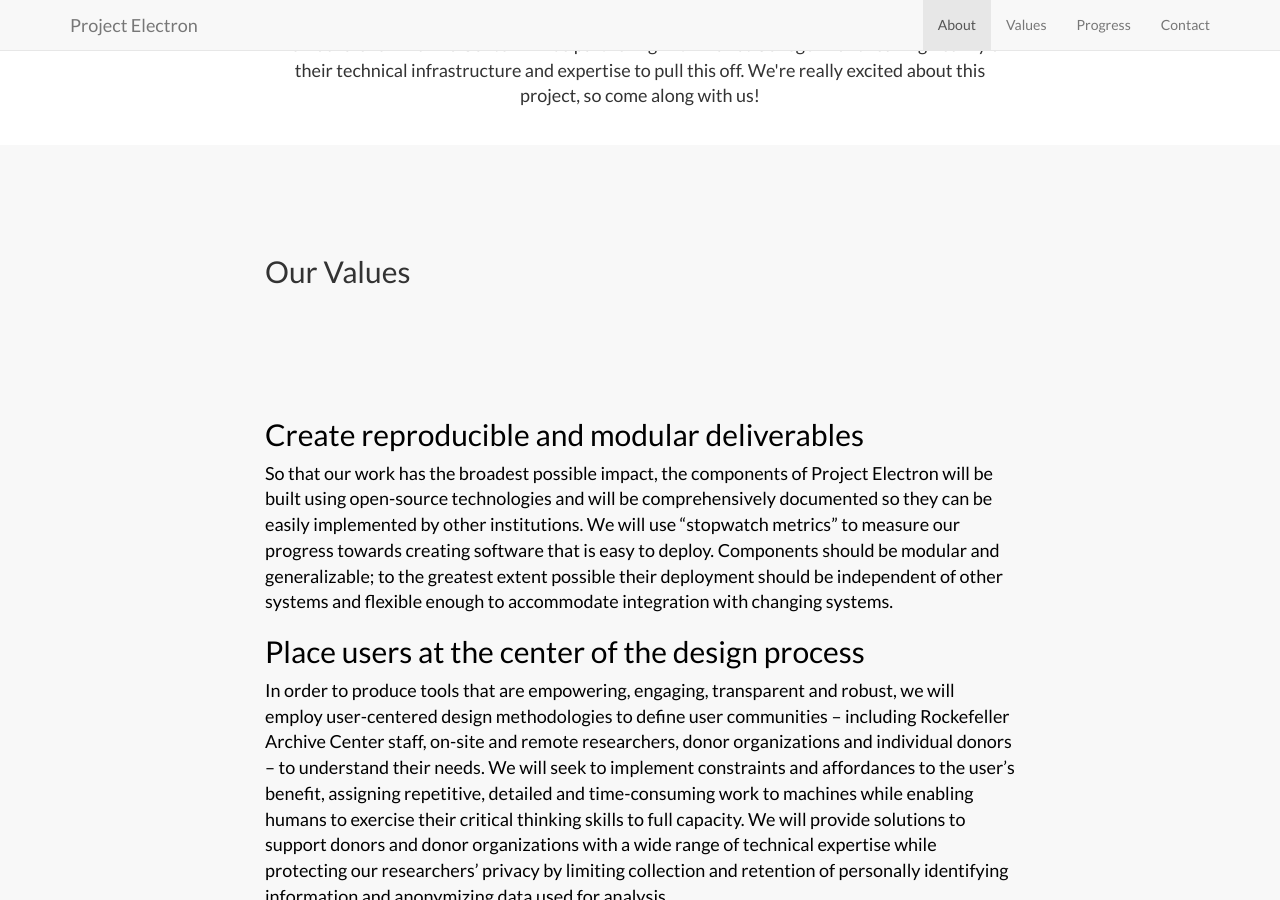
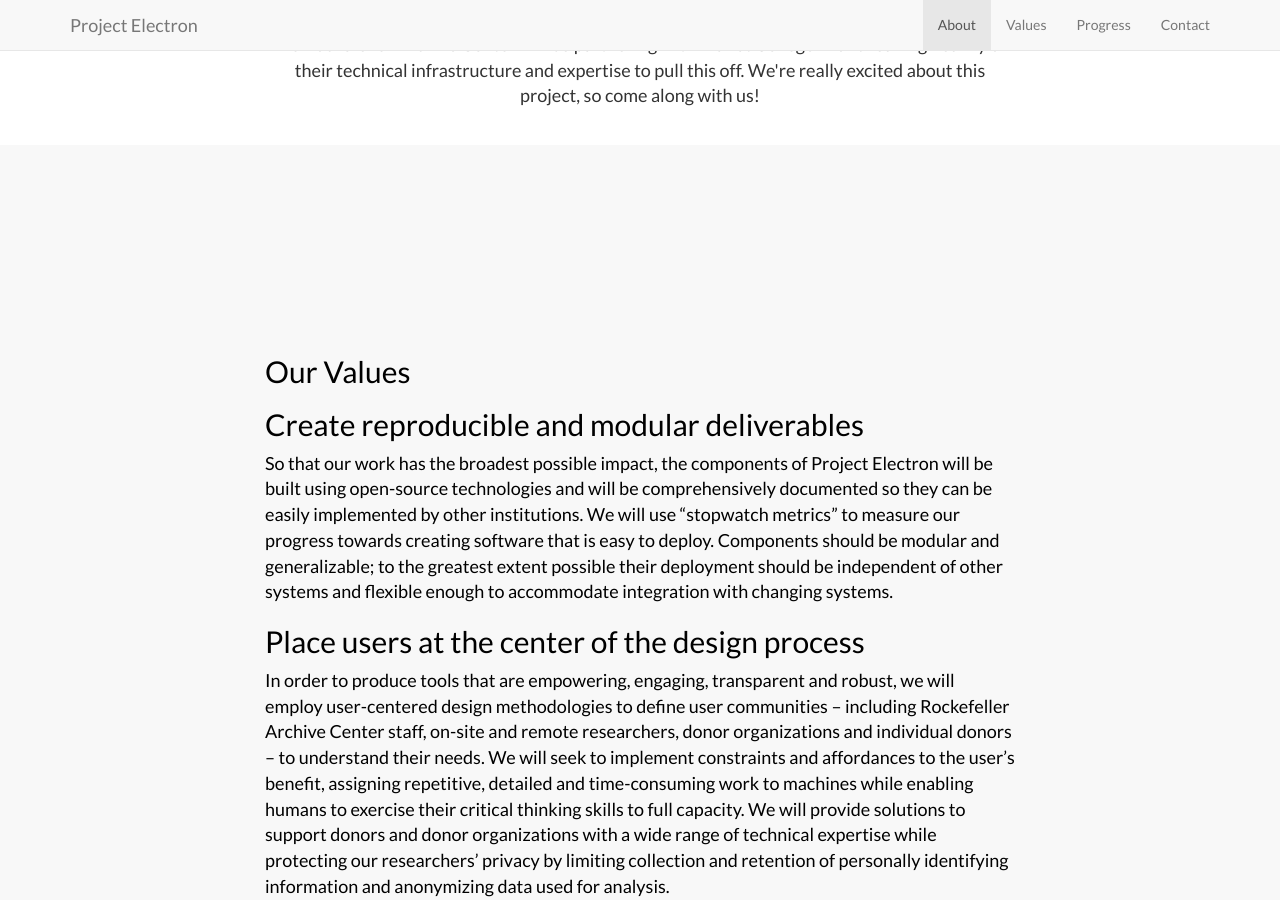
Before and after one commit to RockefellerArchiveCenter/project_electron, a Jekyll site: the page built from index.html, in a window 1280 px wide and 900 px high, scrolled down 1392 px. Built offline with Jekyll 4.4.1, drawn with Linux system fonts in a browser that asks for light colours.

Commit message:
Changing Values headers

```diff
--- a/_includes/values.html
+++ b/_includes/values.html
@@ -5,8 +5,8 @@
             <div class="row">
             <div class="col-lg-8 col-lg-offset-2">
               <br/><br/>
+            <div class="values">
               <h2>Our Values</h2>
-            <div class="values">
                 <h2>Create reproducible and modular deliverables</h2>
                 <p>So that our work has the broadest possible impact, the components of Project Electron will be built using open-source technologies and will be comprehensively documented so they can be easily implemented by other institutions. We will use “stopwatch metrics” to measure our progress towards creating software that is easy to deploy. Components should be modular and generalizable; to the greatest extent possible their deployment should be independent of other systems and flexible enough to accommodate integration with changing systems.</p>
                 <h2>Place users at the center of the design process</h2>
```
